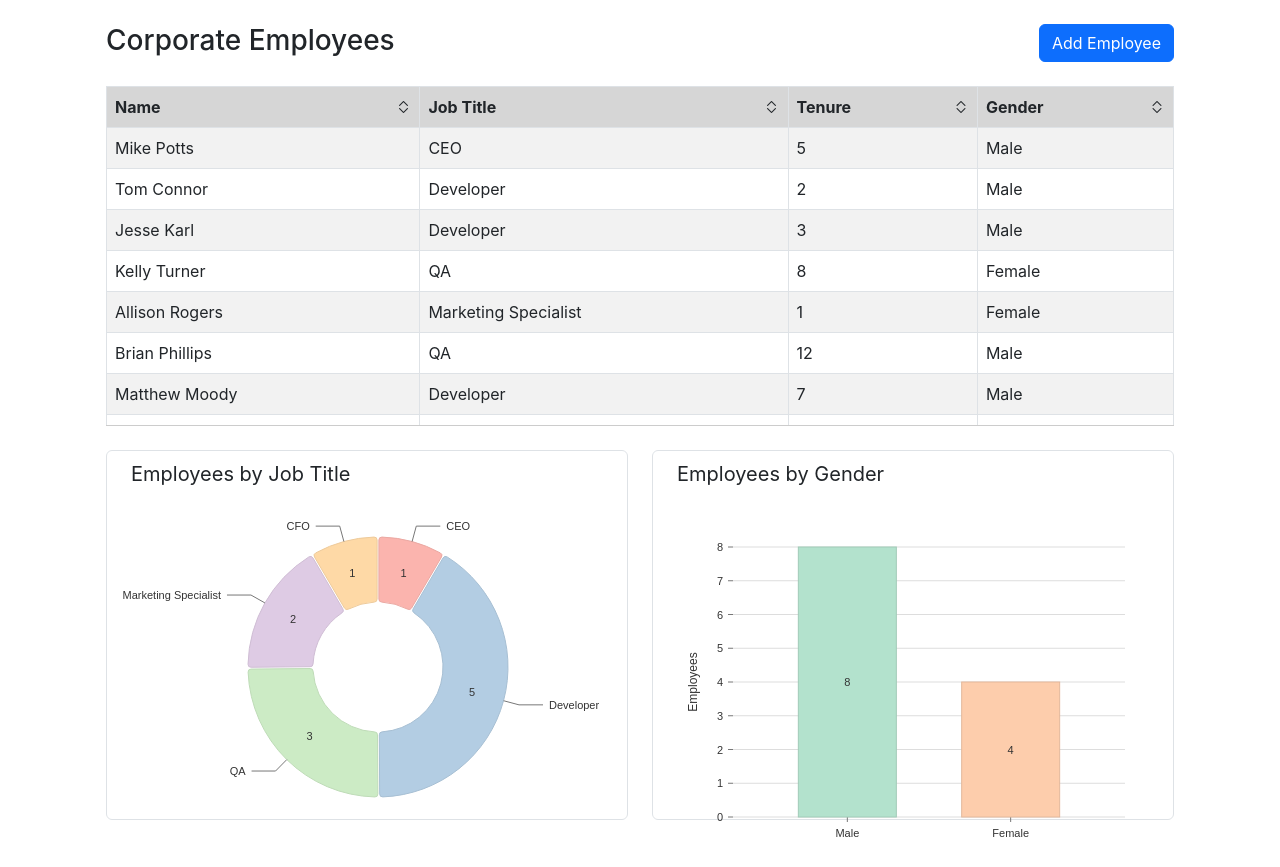
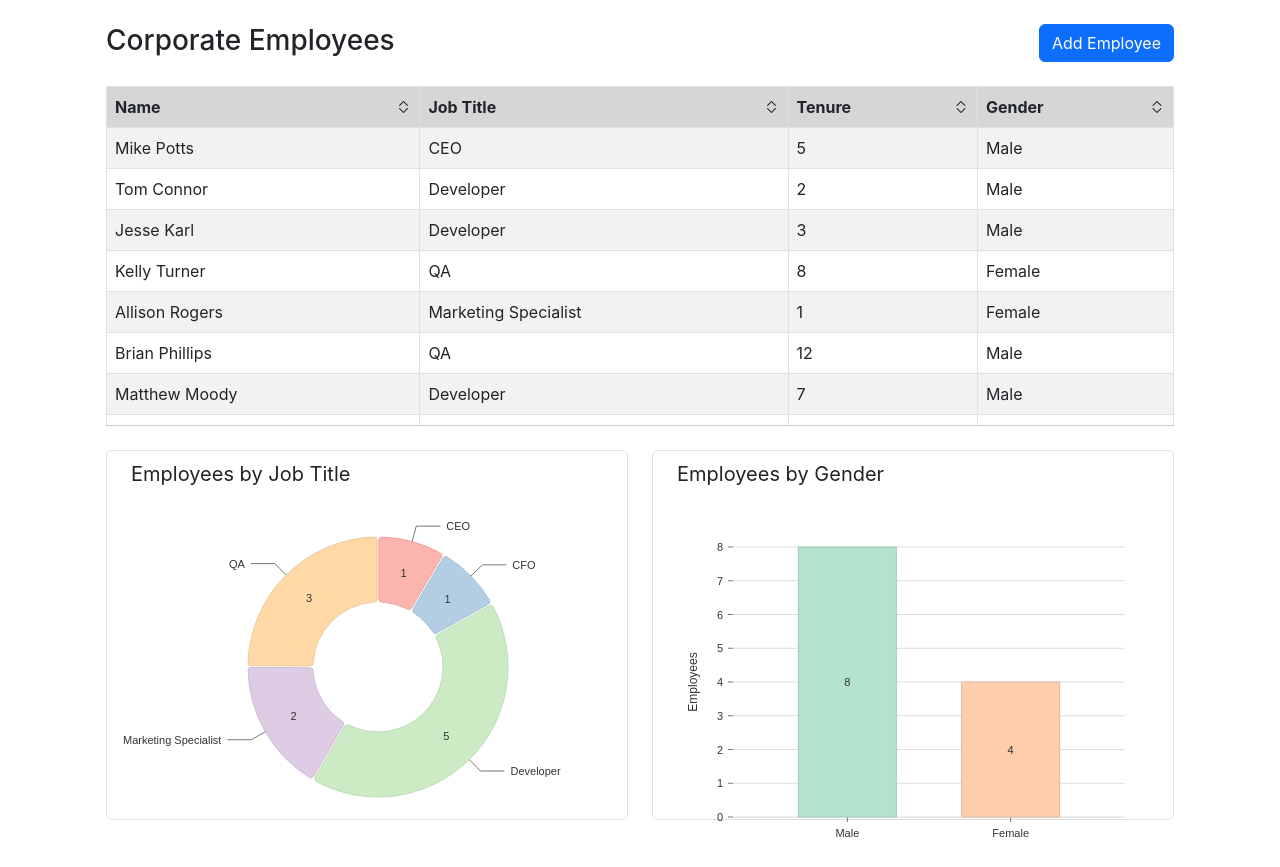
Before and after one commit to eos87/employee-dashboard, a React (Create React App) app: page /dashboard in a window 1280 px wide. Built offline with nearby package versions, Linux system fonts and the light colour scheme.

Commit message:
Sort employees before rendering the chart
There was an odd movement in the chart because of the sorting of the values. To void such behaviour, we sort the employees by `jobTitle` column which is the column we're using for this chart.

```diff
--- a/src/components/Dashboard/EmployeesByJobTitleChart.tsx
+++ b/src/components/Dashboard/EmployeesByJobTitleChart.tsx
@@ -1,5 +1,6 @@
 import { ResponsivePie } from "@nivo/pie"
 import { IEmployee } from "../../types"
+import { sortData } from "../DataTable/utils";
 
 interface IProps {
     employees: IEmployee[]
@@ -22,9 +23,10 @@ const prepareData = (employees: IEmployee[]) => {
     }, []);
 }
 
-
 export const EmployeesByJobTitleChart: React.FC<IProps> = ({ employees }) => {
-    const chartData = prepareData(employees)
+    // sort them so chart does not move when ordering is changed
+    const sortedEmployees = sortData(employees, "jobTitle", "asc");
+    const chartData = prepareData(sortedEmployees);
 
     return (
         <ResponsivePie
```
